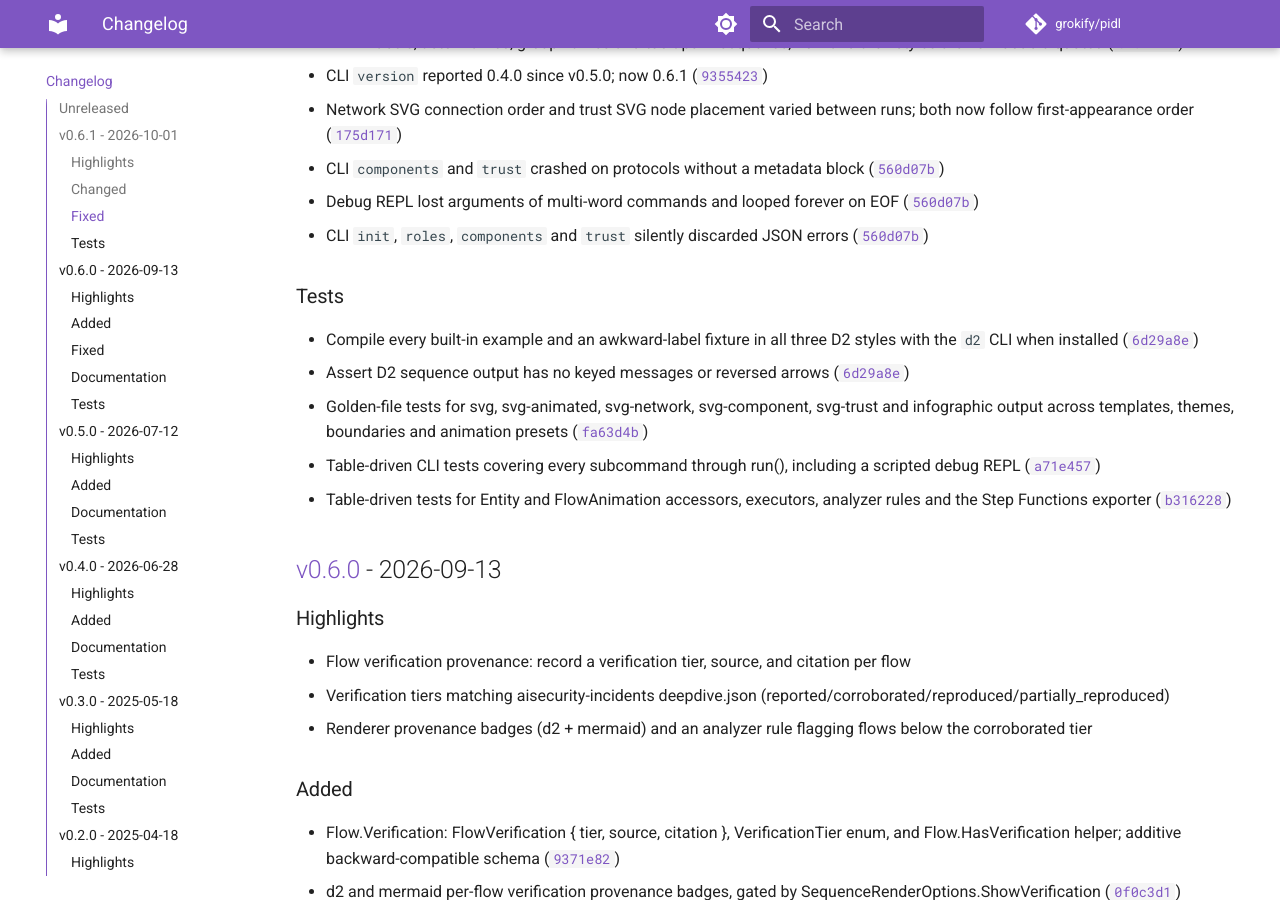
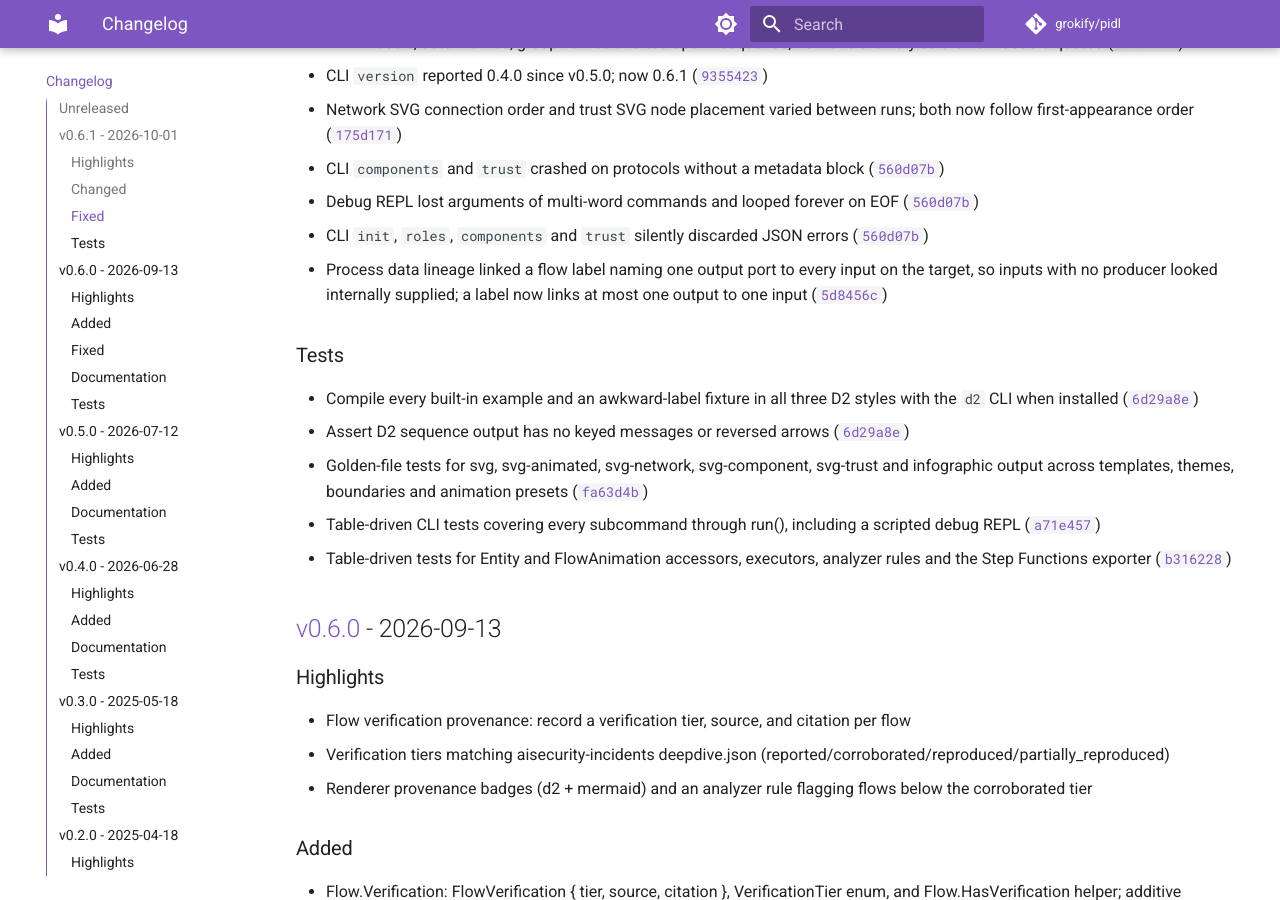
Before and after one commit to grokify/pidl, an MkDocs documentation site: the page built from docs/CHANGELOG.md, in a window 1280 px wide and 900 px high, scrolled down 1022 px. Built offline with MkDocs 1.6.1 and Material for MkDocs 9.7.7, drawn with Linux system fonts in a browser that asks for light colours; comment, search, counter and statistics services are not loaded.

Commit message:
docs: add process port-matching fix to v0.6.1 changelog
Co-Authored-By: Claude Opus 5.5 <noreply@anthropic.com>

```diff
--- a/CHANGELOG.json
+++ b/CHANGELOG.json
@@ -55,6 +55,10 @@
         {
           "description": "CLI `init`, `roles`, `components` and `trust` silently discarded JSON errors",
           "commit": "560d07b"
+        },
+        {
+          "description": "Process data lineage linked a flow label naming one output port to every input on the target, so inputs with no producer looked internally supplied; a label now links at most one output to one input",
+          "commit": "5d8456c"
         }
       ],
       "changed": [
--- a/docs/CHANGELOG.md
+++ b/docs/CHANGELOG.md
@@ -34,6 +34,7 @@ and this changelog is generated by [Structured Changelog](https://github.com/gro
 - CLI `components` and `trust` crashed on protocols without a metadata block ([`560d07b`](https://github.com/grokify/pidl/commit/560d07b))
 - Debug REPL lost arguments of multi-word commands and looped forever on EOF ([`560d07b`](https://github.com/grokify/pidl/commit/560d07b))
 - CLI `init`, `roles`, `components` and `trust` silently discarded JSON errors ([`560d07b`](https://github.com/grokify/pidl/commit/560d07b))
+- Process data lineage linked a flow label naming one output port to every input on the target, so inputs with no producer looked internally supplied; a label now links at most one output to one input ([`5d8456c`](https://github.com/grokify/pidl/commit/5d8456c))
 
 ### Tests
 
```
Also changed, not shown: CHANGELOG.md (+1 -0 lines).
